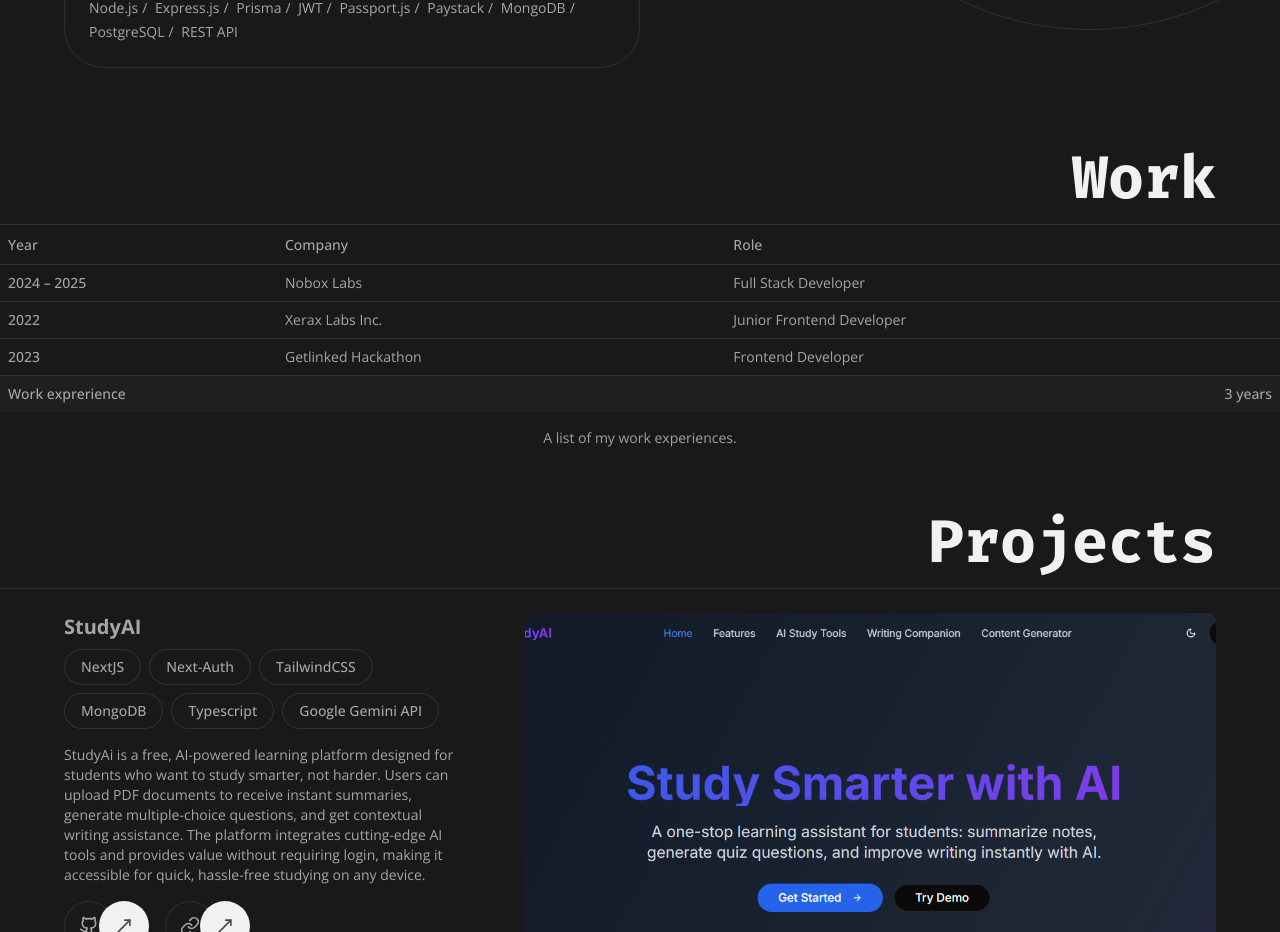
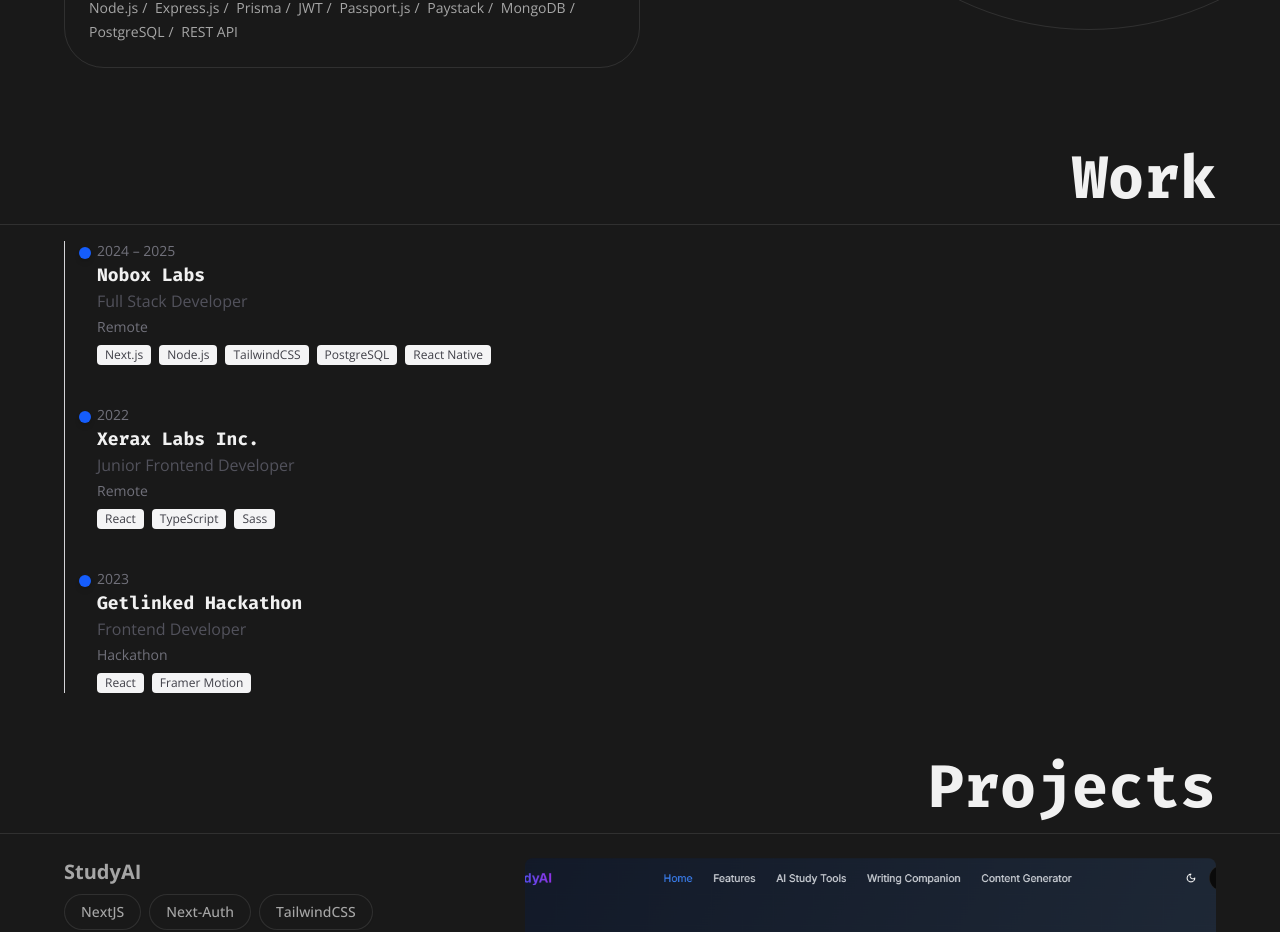
Before and after one commit to clinton401/portfolio-v2, a React (Vite) app: page / in a window 1280 px wide. Shown: the part 1080-2012 px from the top of the page. Built offline with nearby package versions, Linux system fonts and the light colour scheme.

Commit message:
changed the workk experiences design

```diff
--- a/src/components/work-table.tsx
+++ b/src/components/work-table.tsx
@@ -1,81 +1,71 @@
-import {
-  Table,
-  TableBody,
-  TableCaption,
-  TableCell,
-  TableFooter,
-  TableHead,
-  TableHeader,
-  TableRow,
-} from "@/components/ui/table";
+"use client";
+import { motion } from "motion/react";
 
-
-
-export function WorkTable() {
 const experiences = [
   {
     time: "2024 – 2025",
     company: "Nobox Labs",
     position: "Full Stack Developer",
+    location: "Remote",
+    tech: ["Next.js", "Node.js", "TailwindCSS", "PostgreSQL", "React Native"],
   },
   {
     time: "2022",
     company: "Xerax Labs Inc.",
     position: "Junior Frontend Developer",
+    location: "Remote",
+    tech: ["React", "TypeScript", "Sass"],
   },
   {
     time: "2023",
     company: "Getlinked Hackathon",
     position: "Frontend Developer",
+    location: "Hackathon",
+    tech: ["React", "Framer Motion"],
   },
 ];
-    function getExperienceDuration(from = "2022-07-01") {
-      const start = new Date(from);
-      const now = new Date();
 
-      let years = now.getFullYear() - start.getFullYear();
-      let months = now.getMonth() - start.getMonth();
+const timelineVariant = {
+  hidden: { opacity: 0, x: -40 },
+  visible: (i: number) => ({
+    opacity: 1,
+    x: 0,
+    transition: { delay: i * 0.2, duration: 0.5 },
+  }),
+};
 
-      if (months < 0) {
-        years--;
-        months += 12;
-      }
+export function WorkTimeline() {
+  return (
+    <div className="relative border-l border-zinc-300 dark:border-zinc-700 pl-6 space-y-10">
+      {experiences.map((exp, i) => (
+        <motion.div
+          key={exp.company}
+          initial="hidden"
+          whileInView="visible"
+          viewport={{ once: true, amount: 0.5 }}
+          custom={i}
+          variants={timelineVariant}
+          className="relative pl-2"
+        >
+          <div className="absolute -left-[10px] top-1.5 w-3 h-3 bg-blue-600 dark:bg-blue-400 rounded-full shadow-md" />
 
-      return `${years} year${years !== 1 ? "s" : ""}${
-        months > 0 ? ` ${months} month${months !== 1 ? "s" : ""}` : ""
-      }`;
-    }
+          <div className="text-sm text-zinc-500">{exp.time}</div>
+          <h3 className="text-lg font-bold font-fira text-white">{exp.company}</h3>
+          <p className="text-zinc-600 dark:text-zinc-300">{exp.position}</p>
+          <p className="text-sm text-zinc-500 mt-1">{exp.location}</p>
 
-  return (
-    <Table className="border-t ">
-      <TableCaption>A list of my work experiences.</TableCaption>
-      <TableHeader className="cursor-pointer ">
-        <TableRow className="">
-          <TableHead className="max-w-[200px]">Year</TableHead>
-          <TableHead className="">Company</TableHead>
-          <TableHead className="">Role</TableHead>
-        </TableRow>
-      </TableHeader>
-      <TableBody>
-        {experiences.map((experience) => (
-          <TableRow
-            key={experience.company}
-            className="py-6 cursor-pointer "
+          <div className="mt-2 flex flex-wrap gap-2">
+            {exp.tech.map((tech) => (
+              <span
+                key={tech}
+                className="bg-zinc-100 dark:bg-zinc-800 text-xs text-zinc-700 dark:text-zinc-200 px-2 py-0.5 rounded"
               >
-            <TableCell className="font-medium">{experience.time}</TableCell>
-            <TableCell>{experience.company}</TableCell>
-            <TableCell className="">{experience.position}</TableCell>
-          </TableRow>
+                {tech}
+              </span>
             ))}
-      </TableBody>
-      <TableFooter className="cursor-pointer">
-        <TableRow>
-          <TableCell colSpan={2}>Work exprerience</TableCell>
-          <TableCell className="text-right">
-            {getExperienceDuration()}
-          </TableCell>
-        </TableRow>
-      </TableFooter>
-    </Table>
+          </div>
+        </motion.div>
+      ))}
+    </div>
   );
 }
--- a/src/pages/home.tsx
+++ b/src/pages/home.tsx
@@ -9,7 +9,7 @@ import {
     // Globe
 } from "lucide-react";
 import { Links } from "@/components/links";
-  import { WorkTable } from "@/components/work-table";
+  import { WorkTimeline } from "@/components/work-table";
   import {Projects} from "@/components/projects";
 import { motion } from "motion/react";
 import {
@@ -276,12 +276,15 @@ const Home: FC = () => {
             <div className="w-[500px] sm:w-[600px] pointer-events-none aspect-square rounded-full border absolute top-[-40%] -right-1/2 sm:right-[-15%]" />
           </div>
         </motion.section>
-        <motion.section  variants={appearAnimation}
+        <motion.section
+          variants={appearAnimation}
           initial="hidden"
           whileInView="visible"
-            viewport={{ once: true, amount: 0.2 }}>
+          viewport={{ once: true, amount: 0.2 }}
+          className="  flex flex-col "
+        >
           <motion.h2
-            className="text-4xl sm:text-6xl w-full text-right font-black font-fira text-white py-4 px-[5%]"
+            className="text-4xl sm:text-6xl w-full px-[5%] text-right font-black font-fira text-white py-4"
             variants={rightAnimation}
             // initial="hidden"
             // whileInView="visible"
@@ -289,7 +292,10 @@ const Home: FC = () => {
           >
             Work
           </motion.h2>
-          <WorkTable />
+          <hr className="pb-4 " />
+          <div className="w-full px-[5%]">
+            <WorkTimeline />
+          </div>
         </motion.section>
         <Projects />
         <section
@@ -300,10 +306,14 @@ const Home: FC = () => {
             variants={appearAnimation}
             initial="hidden"
             whileInView="visible"
-                viewport={{ once: true, amount: 0.2 }} className="w-full sm:w-[50%] relative">
+            viewport={{ once: true, amount: 0.2 }}
+            className="w-full sm:w-[50%] relative"
+          >
             <div className="w-[500px] sm:w-[600px] pointer-events-none aspect-square rounded-full border absolute bottom-0 sm:top-[-50%] -right-1/2 sm:left-[-15%]" />
             <motion.h1
-              variants={leftAnimation} className="font-black font-fira pb-4  text-white text-4xl md:text-6xl lg:text-8xl">
+              variants={leftAnimation}
+              className="font-black font-fira pb-4  text-white text-4xl md:text-6xl lg:text-8xl"
+            >
               Clinton
             </motion.h1>
             <div className="w-full flex gap-2 items-center justify-between">
@@ -313,16 +323,20 @@ const Home: FC = () => {
                 developer
               </p>
               <motion.h1
-              variants={rightAnimation} className="font-black font-fira text-white text-4xl md:text-6xl lg:text-8xl">
+                variants={rightAnimation}
+                className="font-black font-fira text-white text-4xl md:text-6xl lg:text-8xl"
+              >
                 Owoseni
               </motion.h1>
             </div>
           </motion.div>
-          <motion.div className=" w-[80%] sm:w-[40%] "
+          <motion.div
+            className=" w-[80%] sm:w-[40%] "
             variants={appearAnimation}
             initial="hidden"
             whileInView="visible"
-                          viewport={{ once: true, amount: 0.2 }}>
+            viewport={{ once: true, amount: 0.2 }}
+          >
             <h3 className=" text-white text-sm w-full text-left pb-4 font-bold">
               ... /Contacts ...
             </h3>
@@ -369,7 +383,6 @@ const Home: FC = () => {
             </motion.div>
           ))}
         </motion.div>
-
       </div>
     );
 }
```
Lines whose indentation alone changed are shown as unchanged.
